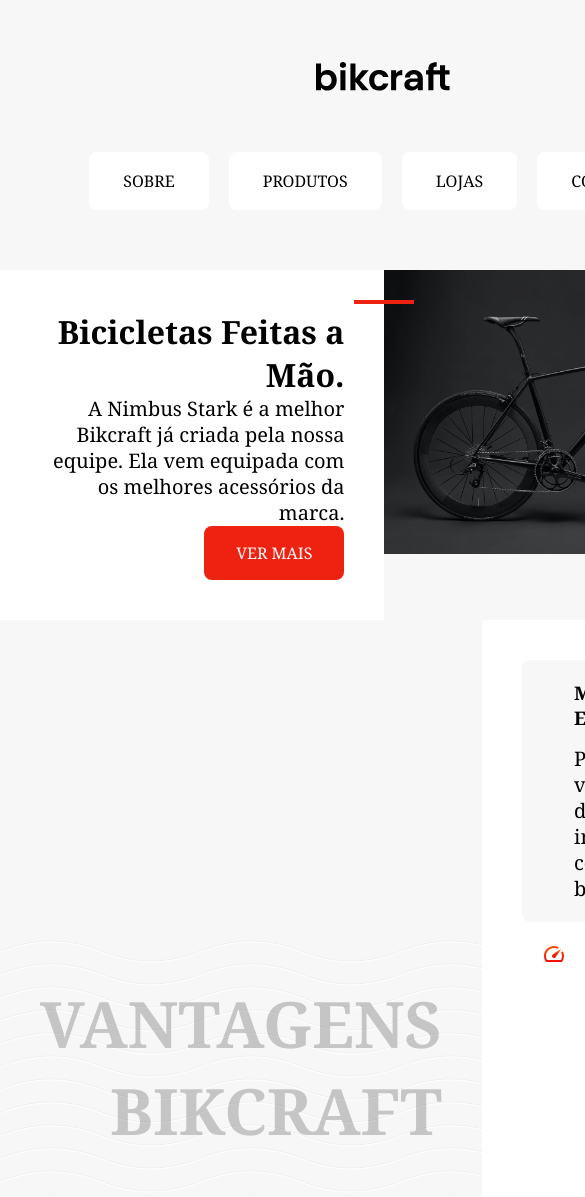
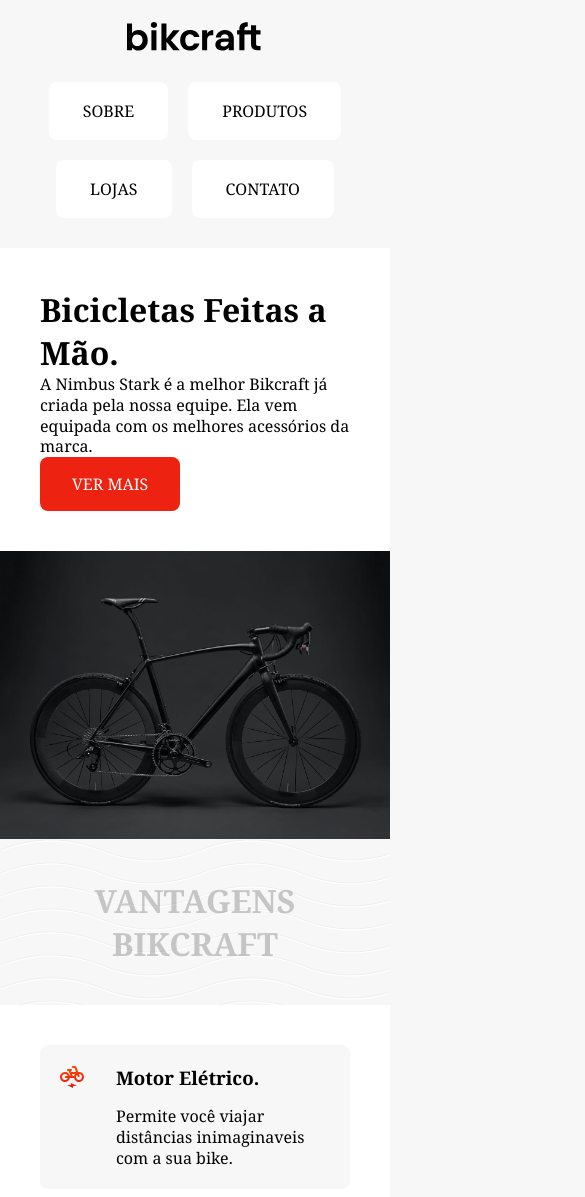
Before and after one commit to fecavalieridesign/bikcraft.github.io, a plain HTML site: page index.html in a window 390 px wide. Shown: the top 1197 px of the page, 585 px wide, since content can reach past the window. Drawn offline with Linux system fonts and the light colour scheme.

Commit message:
parte final

```diff
--- a/style.css
+++ b/style.css
@@ -178,3 +178,44 @@
   padding: 2rem;
   box-sizing: border-box;
 }
+
+@media (max-width: 1000px) {
+  .conteudo-vantagem {
+    grid-template-columns: 1fr;
+  }
+  .subtitulo {
+    text-align: center;
+  }
+}
+
+@media (max-width: 600px) {
+  body {
+    gap: 30px;
+    margin-top: 20px;
+  }
+  .header {
+    gap: 30px;
+  }
+  .conteudo {
+    grid-template-columns: 1fr;
+  }
+  .introducao {
+    text-align: left;
+    justify-items: start;
+  }
+  .introducao::before {
+    display: none;
+  }
+  .subtitulo {
+    font-size: 3rem;
+  }
+}
+
+@media (max-width: 400px) {
+  .subtitulo {
+    font-size: 2rem;
+  }
+  p {
+    font-size: 1rem;
+  }
+}
```
